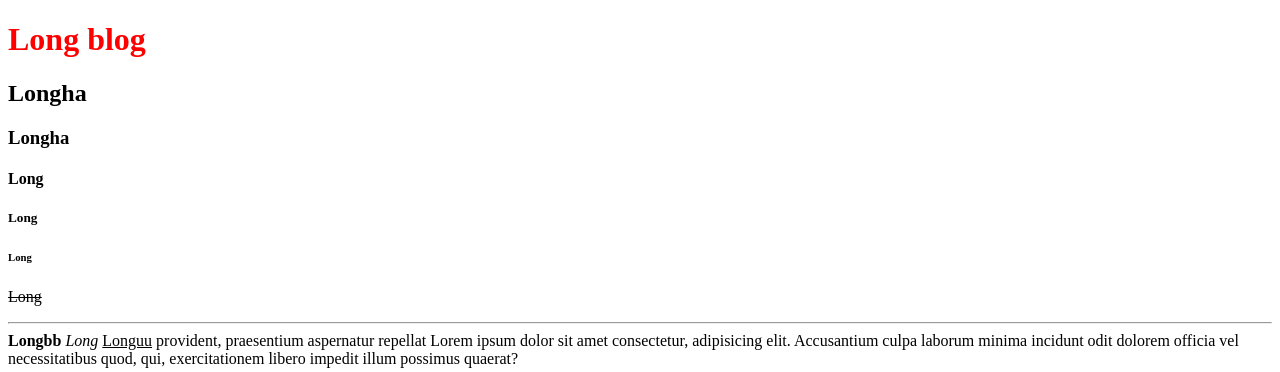
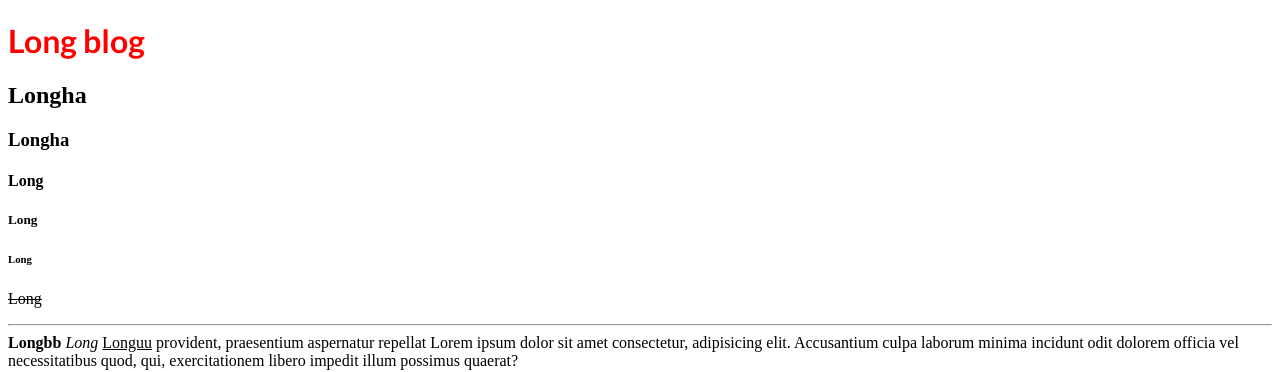
Before and after one commit to longha30042009/learnhtmlcss, a plain HTML site: page index.html in a window 1280 px wide. Shown: the top 372 px of the page. Drawn offline with Linux system fonts and the light colour scheme.

Commit message:
doi them  font chu

```diff
--- a/index.html
+++ b/index.html
@@ -2,6 +2,7 @@
 <html>
     <head> <!-- day la dau cua trang web -->
         <title>Web cua long</title>  <!-- title la ten cua trang web  -->
+        <link href="https://fonts.googleapis.com/css2?family=Lato:ital,wght@0,100;0,300;0,400;0,700;0,900;1,100;1,300;1,400;1,700;1,900&display=swap" rel="stylesheet">
         <link rel="stylesheet" href="style.css">
     </head>
     <body>
--- a/style.css
+++ b/style.css
@@ -1,5 +1,6 @@
 h1{
     color:red;
+    font-family: 'Lato' , sans-serif;
 }
 
 textarea{
```
